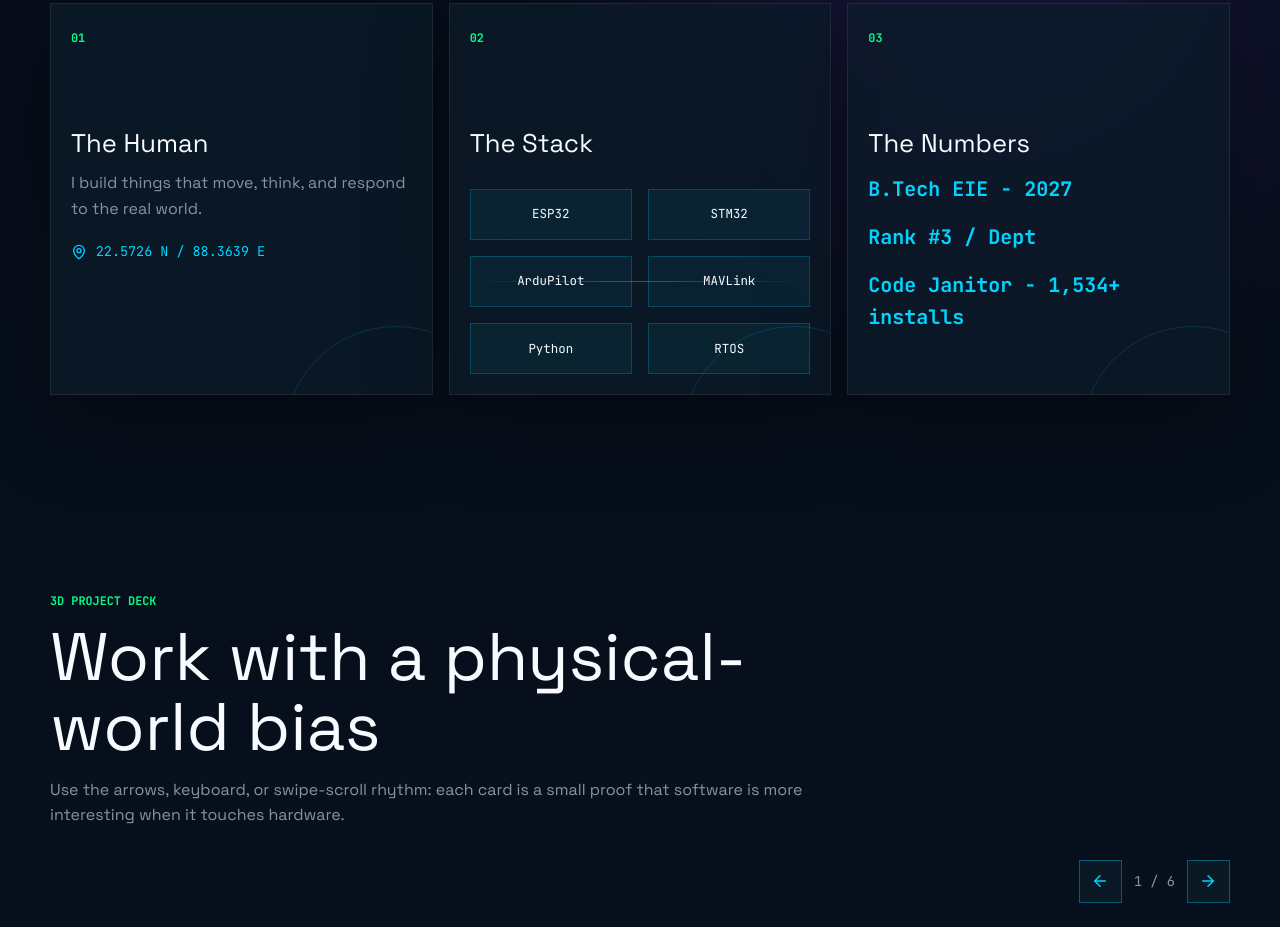
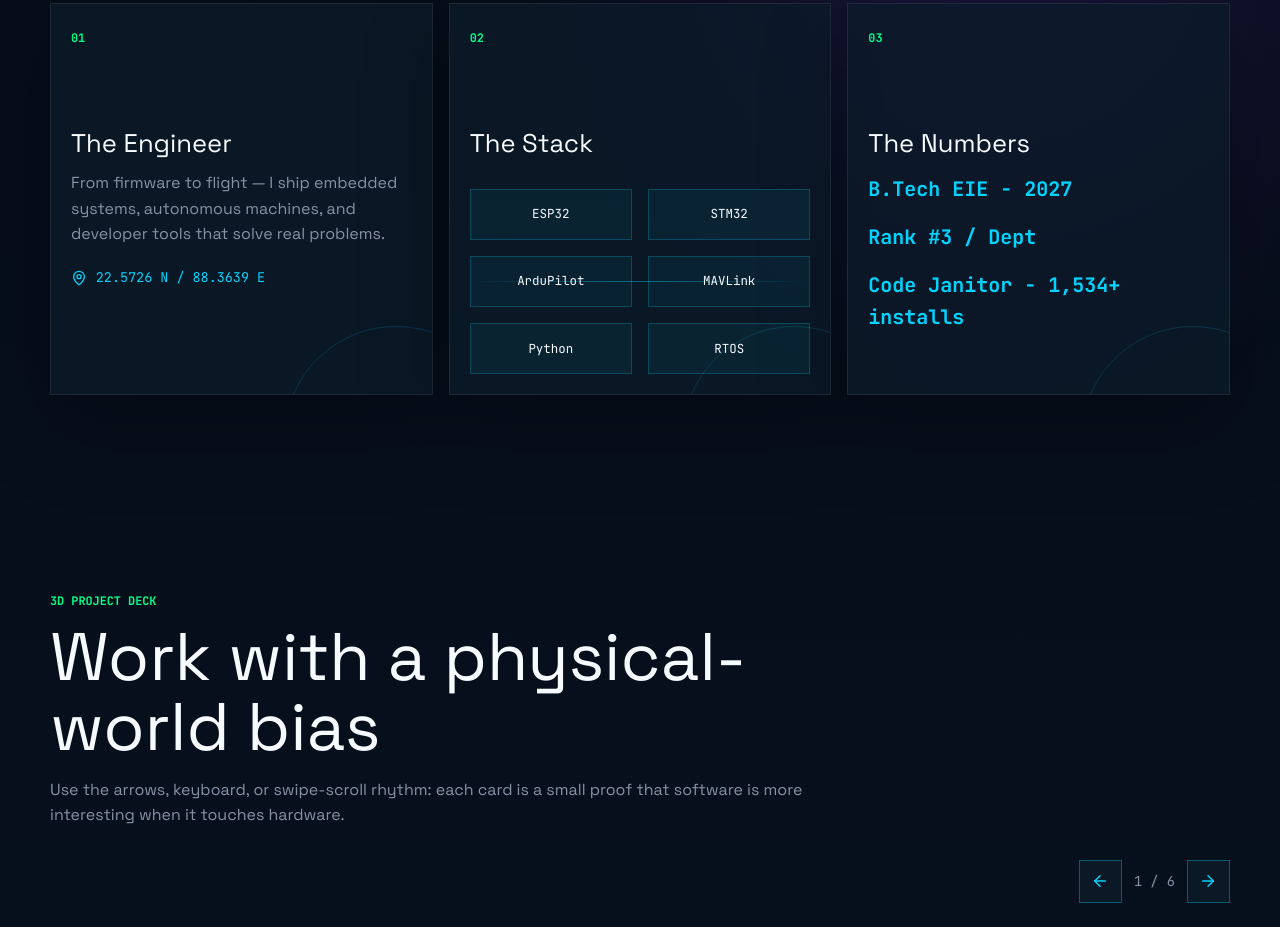
Before and after one commit to Debanshu2005/portfolio-website, a Next.js app: page / in a window 1280 px wide. Shown: the part 1240-2167 px from the top of the page. Built offline with nearby package versions, Linux system fonts and the light colour scheme; no server answers.

Commit message:
change tagline

```diff
--- a/src/app/page.tsx
+++ b/src/app/page.tsx
@@ -773,8 +773,8 @@ export default function Home() {
             transition={{ duration: 0.55, ease: revealEase }}
           >
             <span className="panel-number">01</span>
-            <h3>The Human</h3>
-            <p>I build things that move, think, and respond to the real world.</p>
+            <h3>The Engineer</h3>
+            <p>From firmware to flight — I ship embedded systems, autonomous machines, and developer tools that solve real problems.</p>
             <div className="coordinates">
               <MapPin size={16} />
               22.5726 N / 88.3639 E
```
